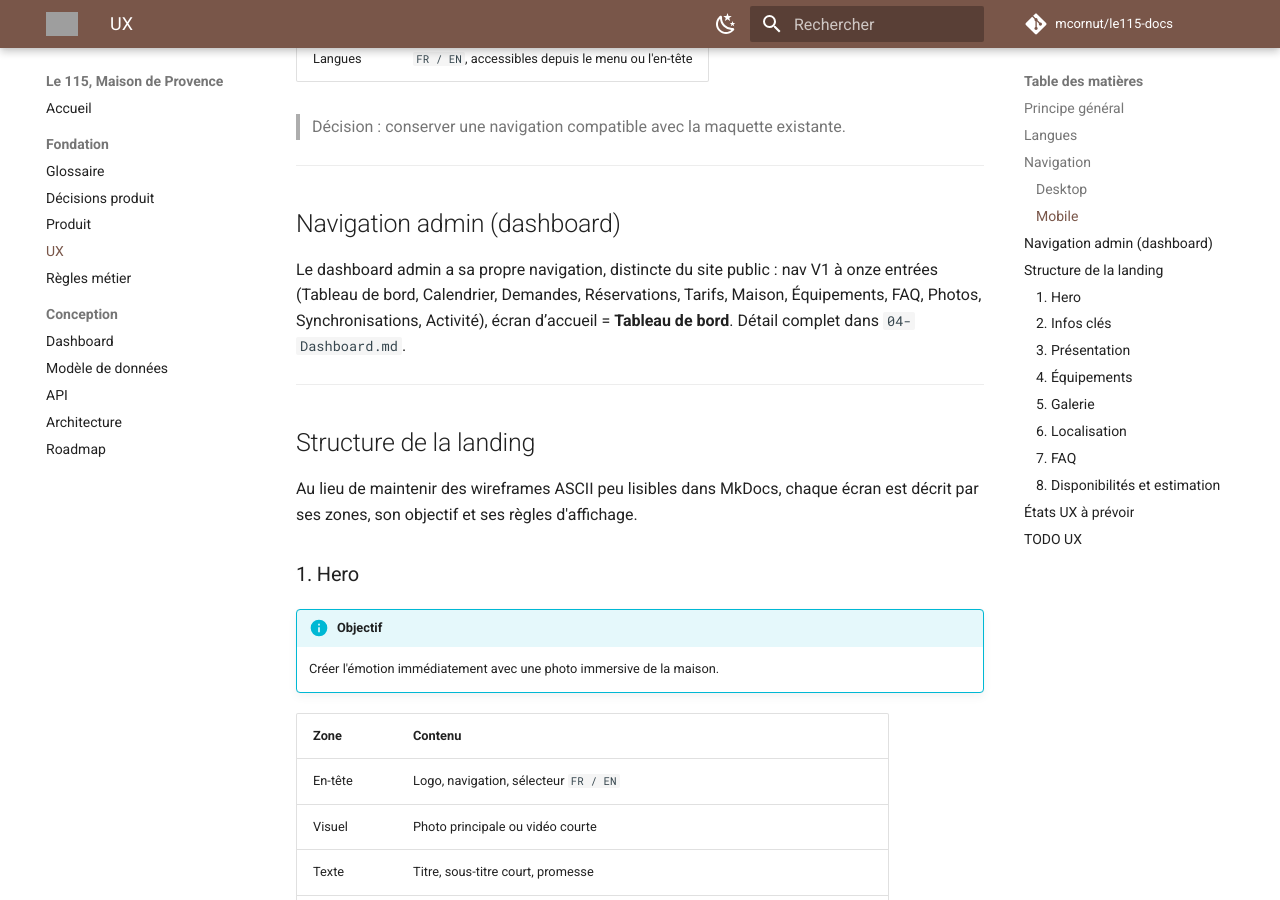
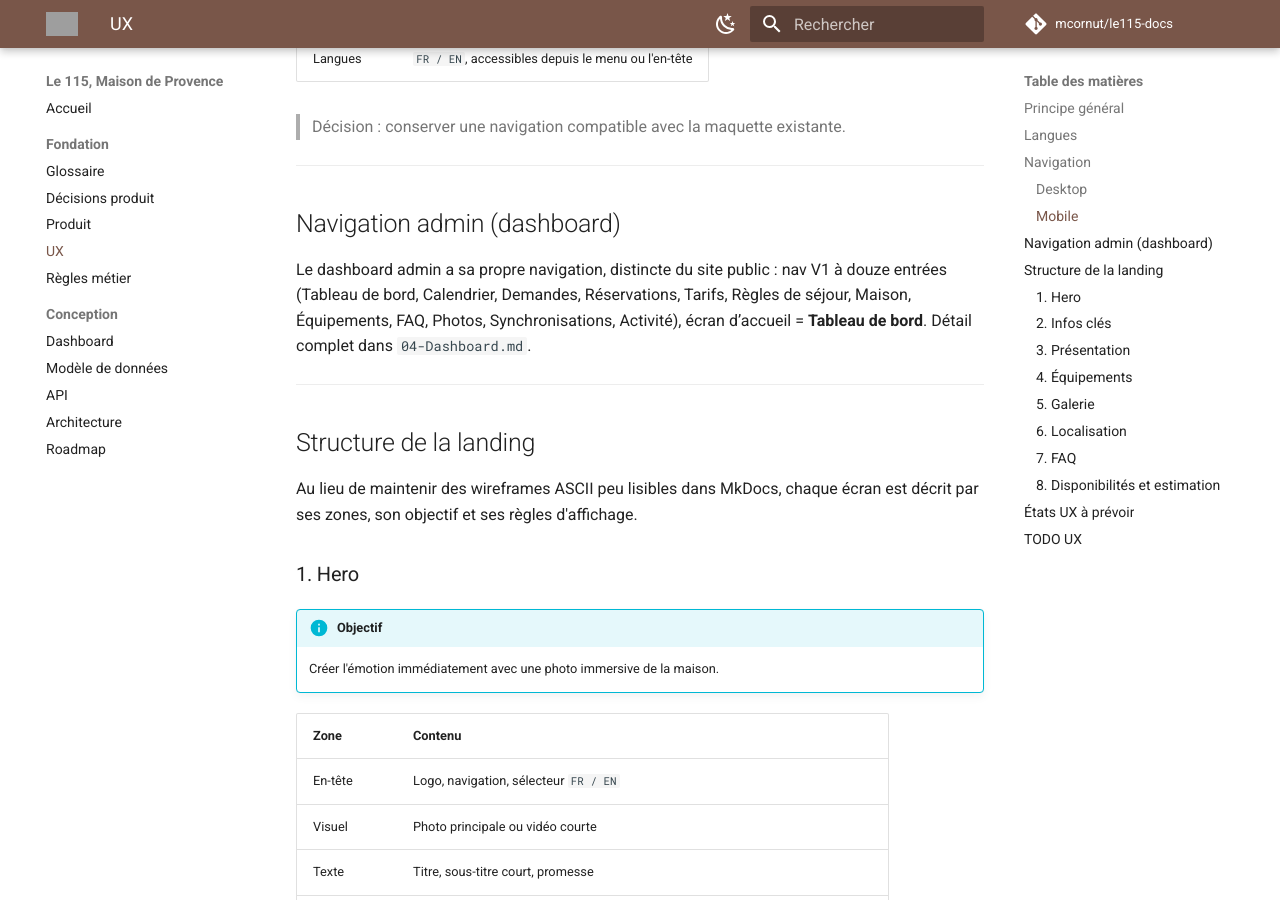
Before and after one commit to mcornut/le115-docs, an MkDocs documentation site: the page built from docs/02-UX.md, in a window 1280 px wide and 900 px high, scrolled down 1844 px. Built offline with MkDocs 1.6.1 and Material for MkDocs 9.7.7, drawn with Linux system fonts in a browser that asks for light colours; comment, search, counter and statistics services are not loaded; grey boxes are pictures that could not be loaded.

Commit message:
docs(dashboard): aligne DEC-014 et 02-UX.md sur les douze entrées
Ces deux passages décrivent l’état courant de la navigation (« la nav
compte N entrées »), pas un instantané historique : ils doivent suivre
chaque ajout d’entrée, comme DEC-016 et DEC-017 l’avaient fait avant eux.
Règles de séjour manquait à l’appel depuis DEC-019.

La ligne de DEC-017 (« la navigation passe à onze entrées ») reste
inchangée à dessein : elle relate ce que cette décision a fait au moment
où elle a été prise, et c’était exact alors — une décision produit datée
raconte son époque, la réécrire falsifierait l’historique.

Co-Authored-By: Claude Opus 5 <noreply@anthropic.com>

```diff
--- a/docs/02-UX.md
+++ b/docs/02-UX.md
@@ -73,9 +73,10 @@ Conséquences UX :
 ## Navigation admin (dashboard)
 
 Le dashboard admin a sa propre navigation, distincte du site public : nav V1
-à onze entrées (Tableau de bord, Calendrier, Demandes, Réservations, Tarifs,
-Maison, Équipements, FAQ, Photos, Synchronisations, Activité), écran d’accueil
-= **Tableau de bord**. Détail complet dans `04-Dashboard.md`.
+à douze entrées (Tableau de bord, Calendrier, Demandes, Réservations, Tarifs,
+Règles de séjour, Maison, Équipements, FAQ, Photos, Synchronisations,
+Activité), écran d’accueil = **Tableau de bord**. Détail complet dans
+`04-Dashboard.md`.
 
 ---
 
```
Also changed, not shown: docs/00-Product-Decisions.md (+4 -3 lines).
